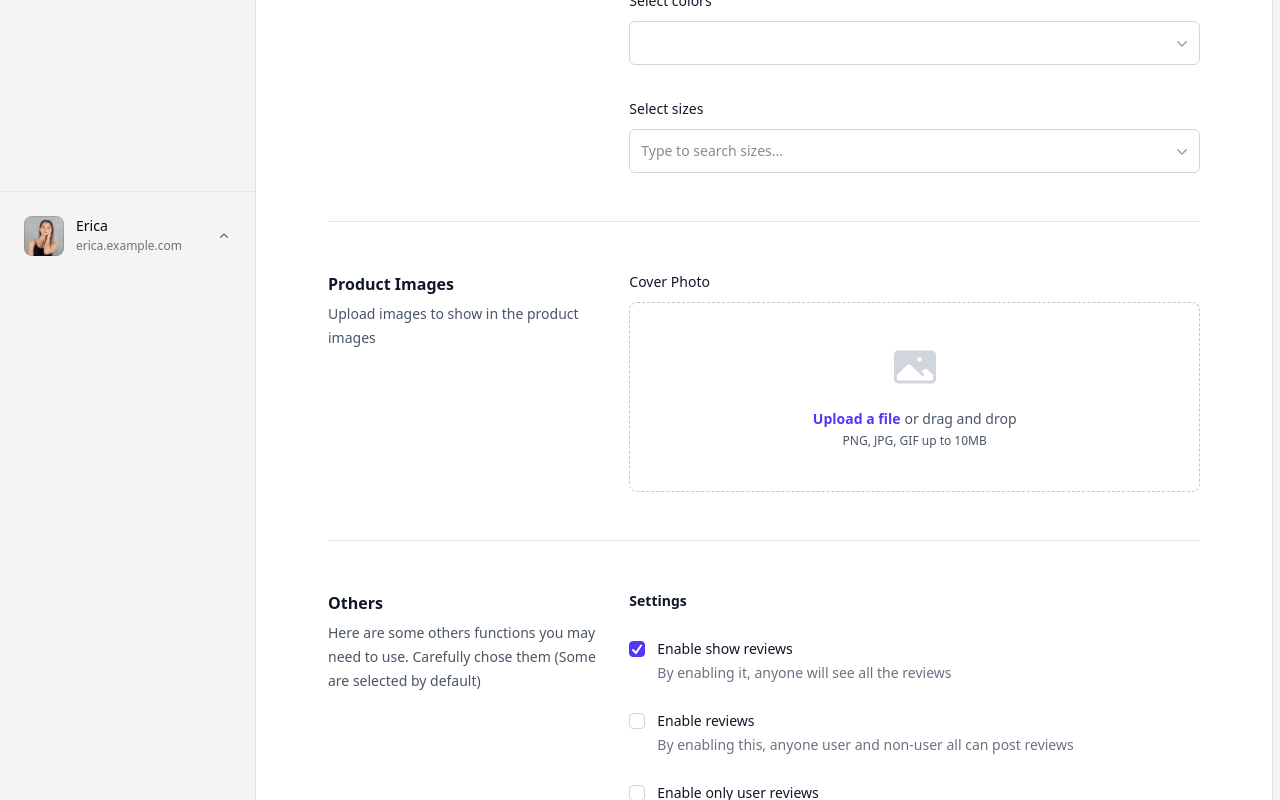
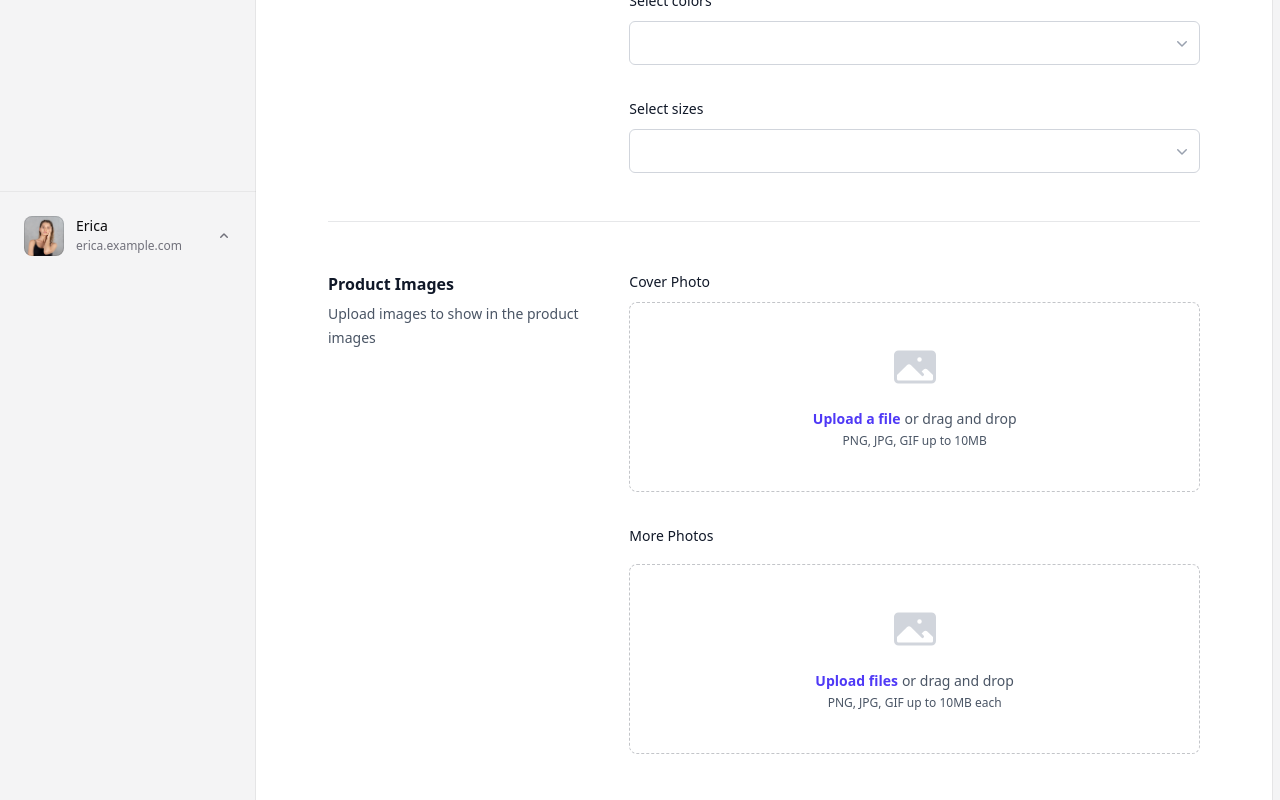
Before and after one commit to IamAshrafee/OREBI-Ecommerce-Full-Stack, a React (Vite) app in the folder Admin Frontend/: page /create-product in a window 1280 px wide. Shown: the part 520-1320 px from the top of the page. Built offline with nearby package versions, Linux system fonts and the light colour scheme.

Commit message:
In the create new product form, multi image upload field added

```diff
--- /dev/null
+++ b/Admin Frontend/src/components/ui/CustomMultiImageUpload.jsx
@@ -0,0 +1,167 @@
+import React, { useState, useRef, useEffect } from "react";
+import { PhotoIcon, XMarkIcon } from "@heroicons/react/24/solid";
+
+const CustomMultiImageUpload = ({ label }) => {
+  const [selectedImages, setSelectedImages] = useState([]);
+  const [previewUrls, setPreviewUrls] = useState([]);
+  const [dragActive, setDragActive] = useState(false);
+  const fileInputRef = useRef(null);
+
+  useEffect(() => {
+    // Clean up the object URLs to avoid memory leaks
+    return () => {
+      previewUrls.forEach(url => {
+        URL.revokeObjectURL(url);
+      });
+    };
+  }, [previewUrls]);
+
+  const handleFileChange = (event) => {
+    const files = Array.from(event.target.files);
+    if (files.length > 0) {
+      const newImages = [...selectedImages, ...files];
+      setSelectedImages(newImages);
+
+      // Create preview URLs for new files
+      const newPreviewUrls = files.map(file => URL.createObjectURL(file));
+      setPreviewUrls(prev => [...prev, ...newPreviewUrls]);
+    }
+  };
+
+  const handleRemoveImage = (indexToRemove) => {
+    // Revoke the object URL for the removed image
+    URL.revokeObjectURL(previewUrls[indexToRemove]);
+
+    setSelectedImages(prev => prev.filter((_, index) => index !== indexToRemove));
+    setPreviewUrls(prev => prev.filter((_, index) => index !== indexToRemove));
+
+    // Reset file input to allow selecting same files again
+    if (fileInputRef.current) {
+      fileInputRef.current.value = "";
+    }
+  };
+
+  const handleDragEnter = (event) => {
+    event.preventDefault();
+    event.stopPropagation();
+    setDragActive(true);
+  };
+
+  const handleDragLeave = (event) => {
+    event.preventDefault();
+    event.stopPropagation();
+    setDragActive(false);
+  };
+
+  const handleDrop = (event) => {
+    event.preventDefault();
+    event.stopPropagation();
+    setDragActive(false);
+
+    const files = Array.from(event.dataTransfer.files).filter(file =>
+      file.type.startsWith('image/')
+    );
+
+    if (files.length > 0) {
+      const newImages = [...selectedImages, ...files];
+      setSelectedImages(newImages);
+
+      const newPreviewUrls = files.map(file => URL.createObjectURL(file));
+      setPreviewUrls(prev => [...prev, ...newPreviewUrls]);
+    }
+  };
+
+  const handleDragOver = (event) => {
+    event.preventDefault();
+    event.stopPropagation();
+  };
+
+  const Dropzone = ({ isVisible }) => {
+    if (!isVisible) return null;
+
+    return (
+      <div
+        className={`mt-4 flex justify-center rounded-lg border border-dashed px-6 py-10 dark:border-white/25 cursor-pointer ${
+          dragActive ? "border-indigo-600 dark:border-indigo-400" : "border-gray-900/25"
+        }`}
+        onDragEnter={handleDragEnter}
+        onDragLeave={handleDragLeave}
+        onDrop={handleDrop}
+        onDragOver={handleDragOver}
+        onClick={() => fileInputRef.current?.click()}
+      >
+        <div className="text-center">
+          <PhotoIcon
+            aria-hidden="true"
+            className="mx-auto size-12 text-gray-300 dark:text-gray-500"
+          />
+          <div className="mt-4 flex text-sm/6 text-gray-600 dark:text-gray-400">
+            <label
+              htmlFor="file-upload-multi"
+              className="relative cursor-pointer rounded-md bg-white font-semibold text-indigo-600 focus-within:outline-2 focus-within:outline-offset-2 focus-within:outline-indigo-600 hover:text-indigo-500 dark:bg-transparent dark:text-indigo-400 dark:focus-within:outline-indigo-500 dark:hover:text-indigo-400"
+            >
+              <span>{previewUrls.length > 0 ? "Add more files" : "Upload files"}</span>
+              <input
+                ref={fileInputRef}
+                id="file-upload-multi"
+                name="file-upload-multi"
+                type="file"
+                className="sr-only"
+                onChange={handleFileChange}
+                accept="image/png, image/jpeg, image/gif"
+                multiple
+              />
+            </label>
+            <p className="pl-1">or drag and drop</p>
+          </div>
+          <p className="text-xs/5 text-gray-600 dark:text-gray-400">
+            PNG, JPG, GIF up to 10MB each
+          </p>
+        </div>
+      </div>
+    );
+  };
+
+  return (
+    <div>
+      <label className="block text-sm/6 font-medium text-gray-900 dark:text-white">
+        {label}
+      </label>
+
+
+      <div className="mt-2">
+        {previewUrls.length > 0 && (
+          <div className="grid grid-cols-2 md:grid-cols-3 lg:grid-cols-4 gap-4">
+            {previewUrls.map((url, index) => (
+              <div key={index} className="relative rounded-lg border border-gray-300 dark:border-gray-600 p-3">
+                <div className="flex justify-between items-start mb-2">
+                  <span className="text-xs font-medium text-gray-900 dark:text-white truncate">
+                    {selectedImages[index]?.name}
+                  </span>
+                  <button
+                    type="button"
+                    onClick={() => handleRemoveImage(index)}
+                    className="rounded-full p-1 hover:bg-gray-200 dark:hover:bg-gray-600 transition-colors shrink-0 ml-2"
+                  >
+                    <XMarkIcon className="w-4 h-4 text-gray-500 dark:text-gray-400" />
+                  </button>
+                </div>
+                <div className="flex justify-center">
+                  <img
+                    src={url}
+                    alt={`Preview ${index + 1}`}
+                    className="h-32 w-full rounded-md object-cover"
+                  />
+                </div>
+              </div>
+            ))}
+          </div>
+        )}
+
+        <Dropzone isVisible={true} />
+      </div>
+    </div>
+  );
+};
+
+export default CustomMultiImageUpload;
--- a/Admin Frontend/src/components/ui/CustomSizeSelectCombobox.jsx
+++ b/Admin Frontend/src/components/ui/CustomSizeSelectCombobox.jsx
@@ -111,9 +111,6 @@ export default function CustomSizeSelectCombobox() {
             onKeyDown={handleInputKeyDown}
             onClick={handleInputClick}
             onFocus={() => setIsOpen(true)}
-            placeholder={
-              selectedSizes.length === 0 ? "Type to search sizes..." : ""
-            }
             displayValue={() => query}
           />
         </div>
--- a/Admin Frontend/src/pages/product/CreateProduct.jsx
+++ b/Admin Frontend/src/pages/product/CreateProduct.jsx
@@ -2,6 +2,7 @@ import { ChevronDownIcon } from "@heroicons/react/16/solid";
 import CustomColorSelectCombobox from "../../components/ui/CustomColorSelectCombobox";
 import CustomSizeSelectCombobox from "../../components/ui/CustomSizeSelectCombobox";
 import CustomImageUpload from "../../components/ui/CustomImageUpload";
+import CustomMultiImageUpload from "../../components/ui/CustomMultiImageUpload";
 
 export default function CreateProduct() {
   return (
@@ -121,6 +122,9 @@ export default function CreateProduct() {
           <div className="grid max-w-2xl grid-cols-1 gap-x-6 gap-y-8 sm:grid-cols-6 md:col-span-2">
             <div className="col-span-full">
               <CustomImageUpload label="Cover Photo" />
+            </div>
+            <div className="col-span-full">
+              <CustomMultiImageUpload label="More Photos" />
             </div>
           </div>
         </div>
@@ -300,9 +304,7 @@ export default function CreateProduct() {
         >
           Cancel
         </button>
-        <button
-          className="rounded-md bg-gray-600 px-3 py-2 text-sm font-semibold text-white shadow-xs hover:bg-gray-500 focus-visible:outline-2 focus-visible:outline-offset-2 focus-visible:outline-gray-600 dark:bg-gray-500 dark:shadow-none dark:focus-visible:outline-gray-500"
-        >
+        <button className="rounded-md bg-gray-600 px-3 py-2 text-sm font-semibold text-white shadow-xs hover:bg-gray-500 focus-visible:outline-2 focus-visible:outline-offset-2 focus-visible:outline-gray-600 dark:bg-gray-500 dark:shadow-none dark:focus-visible:outline-gray-500">
           Draft
         </button>
         <button
```
